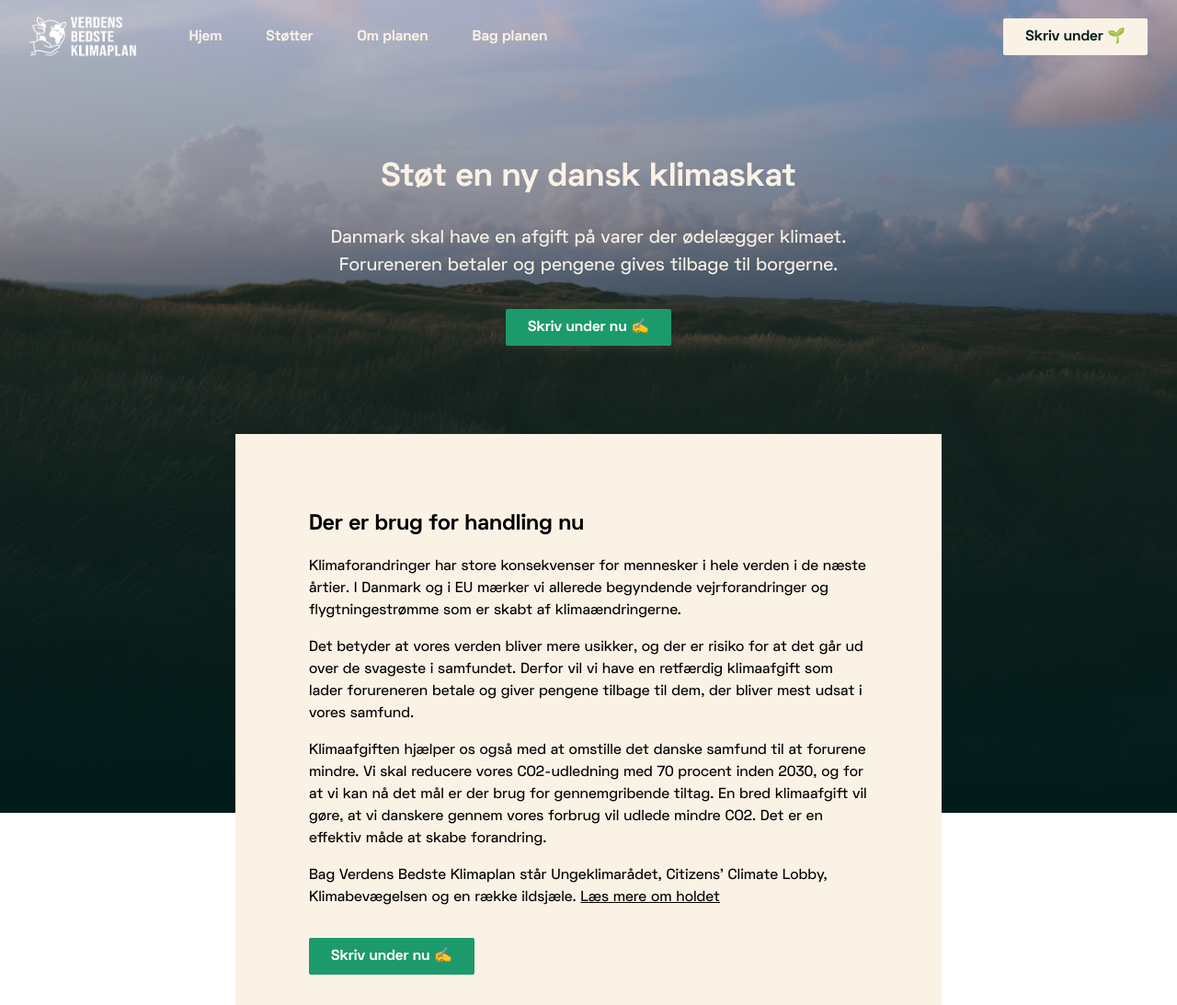
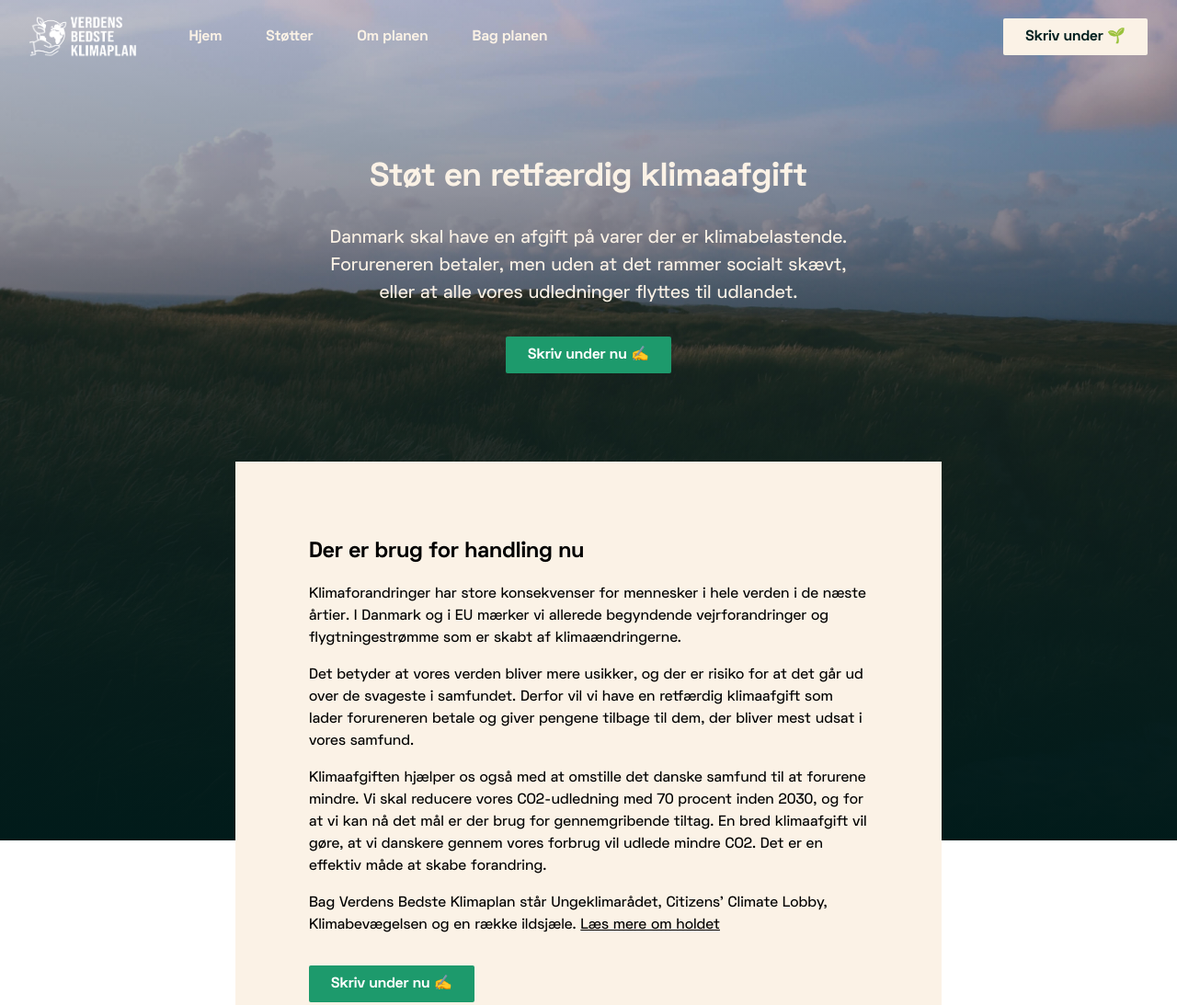
Before and after one commit to Jacse/worlds-best-climate-plan, a Gatsby site: page / in a window 1280 px wide. Shown: the top 1093 px of the page at 92% size. Built offline with nearby package versions, Linux system fonts and the light colour scheme; Gatsby itself is replaced by a stand-in of ours.

Commit message:
Update index.js

```diff
--- a/src/pages/index.js
+++ b/src/pages/index.js
@@ -28,11 +28,11 @@ const Index = () => {
         ></div>
         <div className="relative mx-auto md:py-24 p-8">
           <h1 className="text-center text-xl sm:text-2xl md:text-4xl font-bold text-sand-100 leading-none">
-            Støt en ny dansk klimaskat
+            Støt en retfærdig klimaafgift
           </h1>
           <p className="max-w-xl mx-auto text-center md:text-xl my-8 text-sand-100">
-            Danmark skal have en afgift på varer der ødelægger klimaet.
-            Forureneren betaler og pengene gives tilbage til borgerne.
+            Danmark skal have en afgift på varer der er klimabelastende.
+            Forureneren betaler, men uden at det rammer socialt skævt, eller at alle vores udledninger flyttes til udlandet.
           </p>
           <ModalContext.Consumer>
             {openModal => (
```
